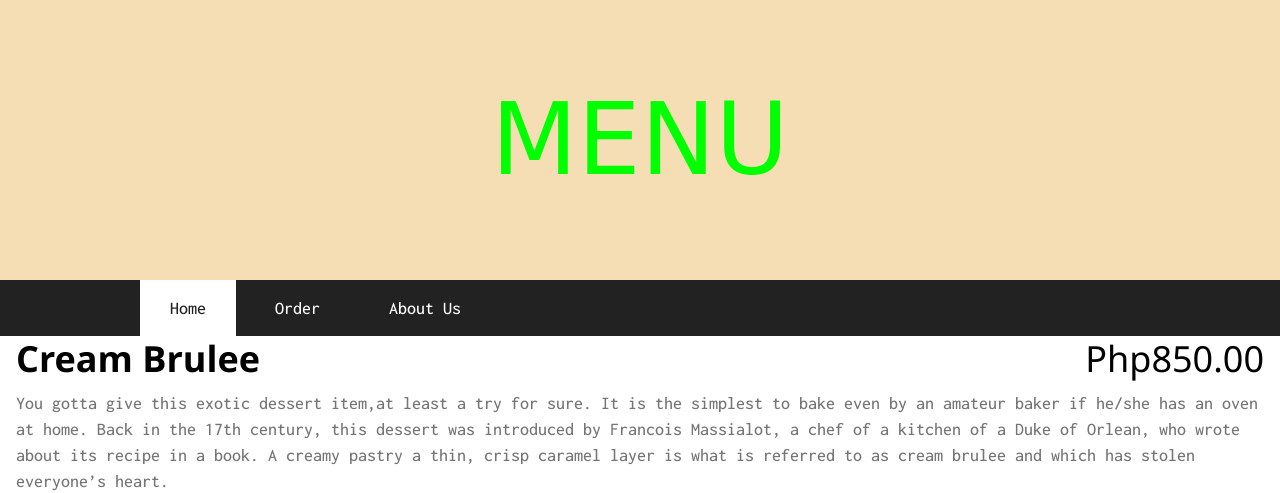
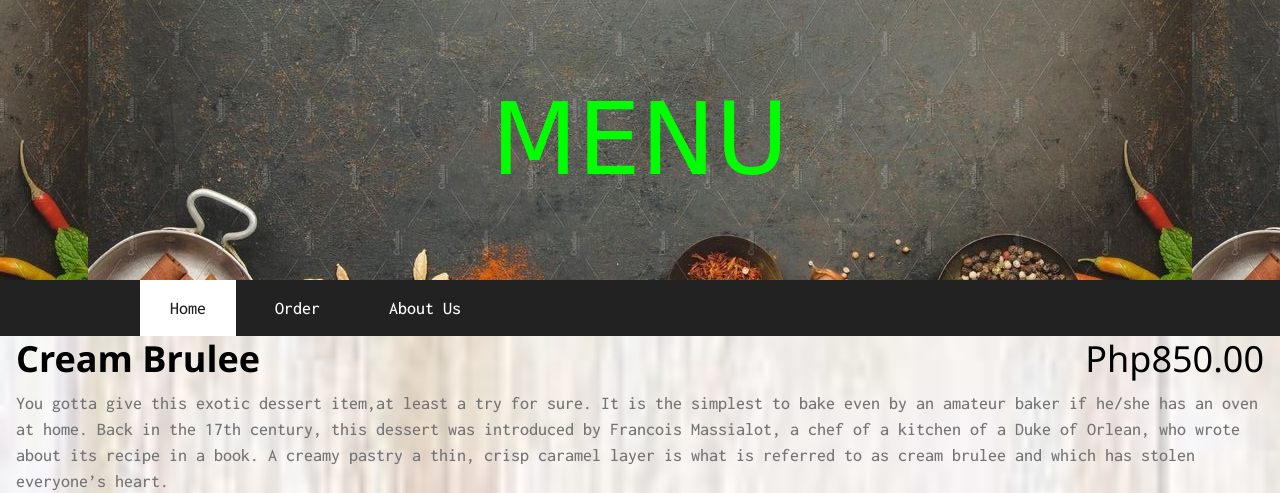
Before and after one commit to KaKuShiMoTo/ITEC50-PROJECT, a plain HTML site: page menu.html in a window 1280 px wide. Shown: the top 493 px of the page. Drawn offline with nearby package versions, Linux system fonts and the light colour scheme; a web font is replaced by a local one.

Commit message:
Update style2.css

```diff
--- a/style2.css
+++ b/style2.css
@@ -6,7 +6,7 @@ body {
 	font-size:18px;
 	line-height: 26px;
 	font-family: 'Inconsolata', monospace;
-	background-image: url("images/bg8.jpg");
+	background-image: url("bg8.jpg");
 	height: 100%;
 	background-position: center;
   background-repeat: no-repeat;
@@ -32,7 +32,7 @@ header > section {
 	width:100%;
 	height:280px;
 	background-color: wheat;
-	background-image: url(../images/bg4.jpg);
+	background-image: url("bg4.jpg");
 	background-position:center;
 }
 
```
